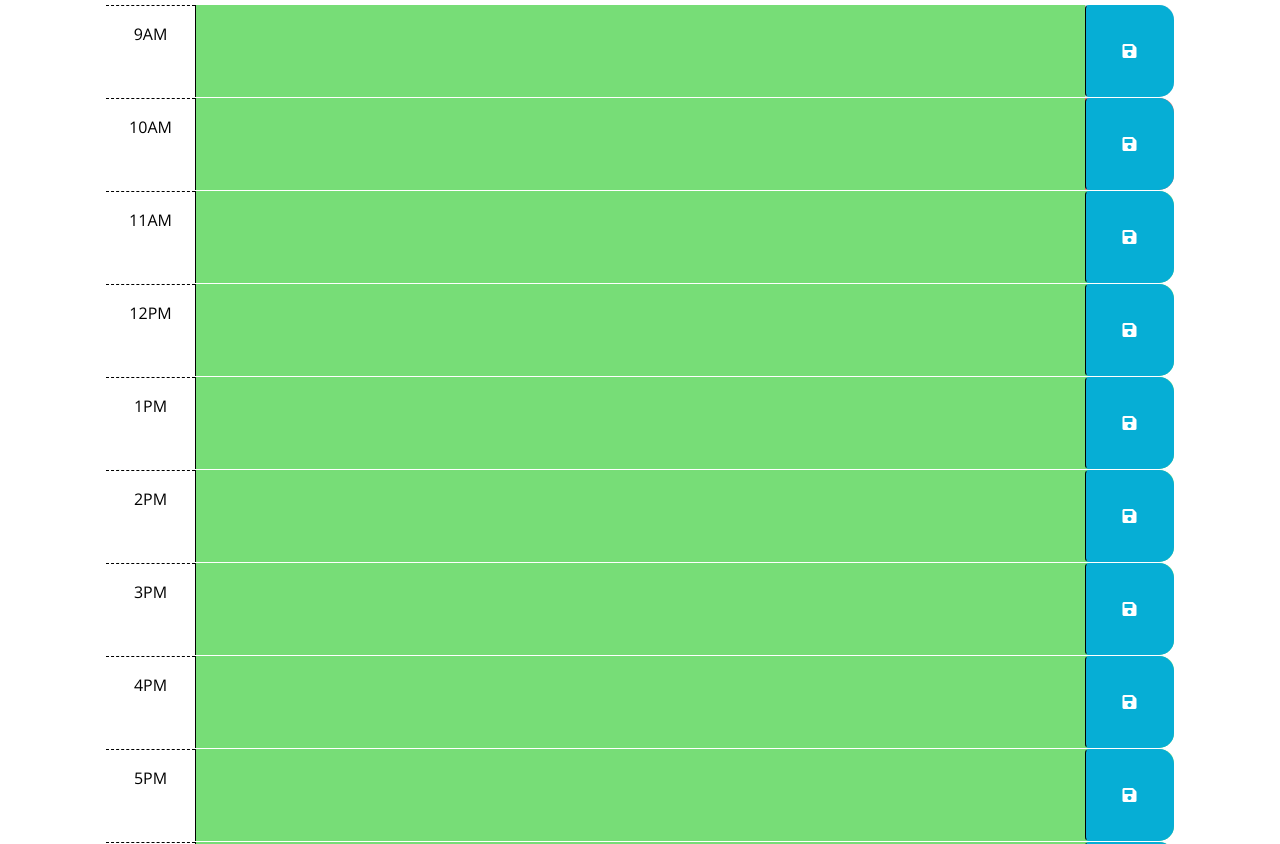
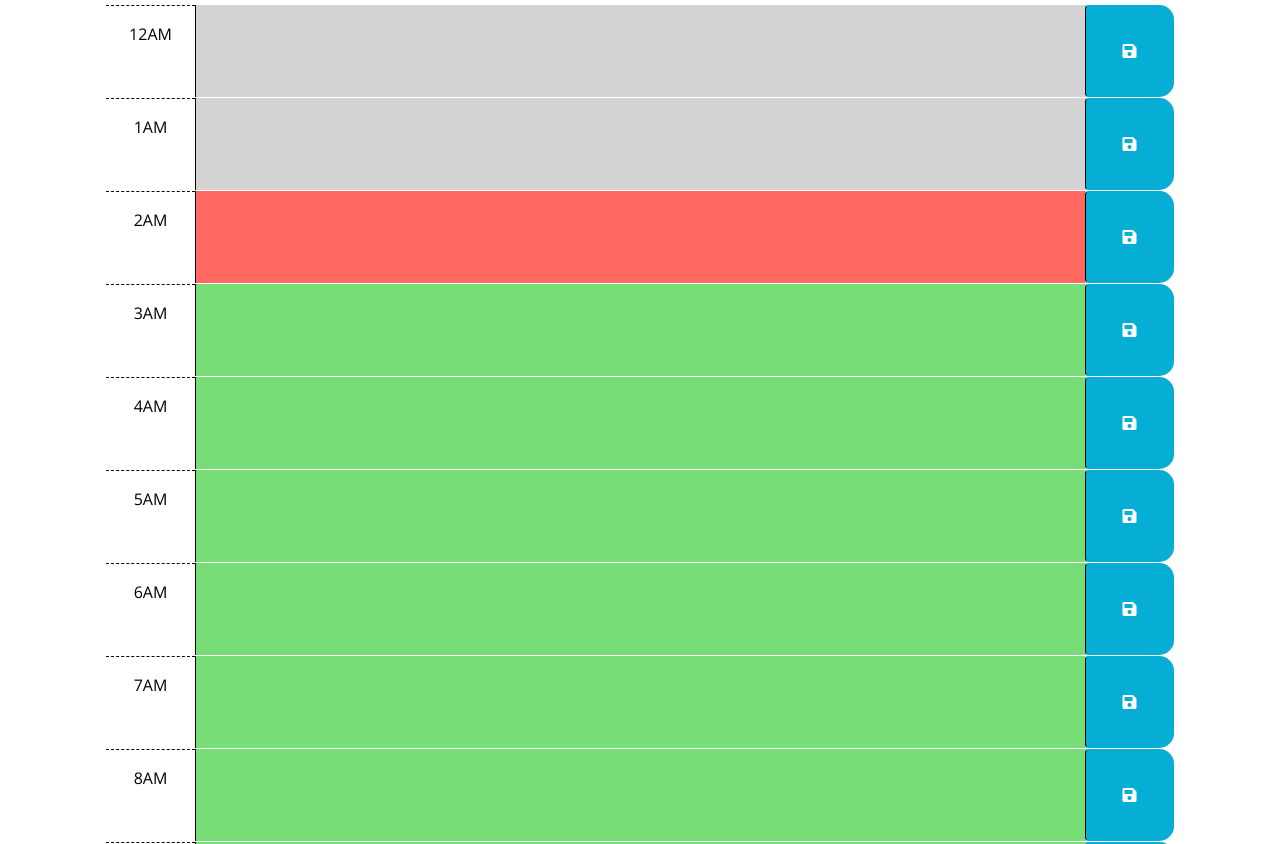
Before and after one commit to TKuhner/Challenge-5-Work-Day-Scheduler-Trevor-Kuhner, a plain HTML site: page index.html in a window 1280 px wide. Shown: the part 298-1142 px from the top of the page. Drawn offline with nearby package versions, Linux system fonts and the light colour scheme.

Commit message:
changed text colors to black so they're more readable

```diff
--- a/assets/css/style.css
+++ b/assets/css/style.css
@@ -37,12 +37,12 @@ body {
 
   .present {
     background-color: #ff6961;
-    color: white;
+    color: black;
   }
 
   .future {
     background-color: #77dd77;
-    color: white;
+    color: black;
   }
 
   .saveBtn {
--- a/assets/js/script.js
+++ b/assets/js/script.js
@@ -1,76 +1,80 @@
 // Wrap all code that interacts with the DOM in a call to jQuery to ensure that
 // the code isn't run until the browser has finished rendering all the elements
 // in the html.
-
 // TODO:
 // Add a listener for click events on the save button.
-
 // This code should use the id in the containing time-block as a key to save the user input in local storage.
-
 // HINT: What does `this` reference in the click listener function?
-
 // How can DOM traversal be used to get the "hour-x" id of the time-block containing the button that was clicked?
-
 // How might the id be useful when saving the description in local storage?
-
 // TODO: Add code to apply the past, present, or future class to each time block by comparing the id to the current hour.
-
 // HINTS: How can the id attribute of each time-block be used to conditionally add or remove the past, present, and future classes?
-
 // How can Day.js be used to get the current hour in 24-hour time?
-
 // TODO: Add code to get any user input that was saved in localStorage and set the values of the corresponding textarea elements.
-
 // HINT: How can the id attribute of each time-block be used to do this?
-
 // TODO: Add code to display the current date in the header of the page.
 
 
+// Get date and time
 var today = dayjs();
+
+// Get the save button element
 var saveBtn = document.querySelector(".saveBtn");
+
+// Get all time block elements
 var hoursEl = document.querySelectorAll(".time-block");
 
 
+
 window.onload = function () {
+  // Load stored data from local storage and populate the text areas
   for (var i = 0; i < localStorage.length; i++) {
     var pulledData = localStorage.key(i);
     $("#" + pulledData).children(".description").val(localStorage.getItem(pulledData));
   };
 
+  // Iterate through each time block element to add appropriate classes based on the current hour
   for (var i = 0; i < hoursEl.length; i++) {
     var hourId = $(hoursEl[i]).attr("id");
     hourId = hourId.split("-")[1];
 
     if (today.hour() > hourId) {
+      // Add 'past' class for time blocks in the past
       $(hoursEl[i]).children(".description").addClass("past");
-    } else if (today.hour() == hourId) {
+    }
+
+    // Add 'present' class for the current time block
+    else if (today.hour() == hourId) {
       $(hoursEl[i]).children(".description").addClass("present");
-    } else if (today.hour() < hourId) {
+    }
+
+     // Add 'future' class for time blocks in the future
+    else if (today.hour() < hourId) {
       $(hoursEl[i]).children(".description").addClass("future");
     }
 
-    console.log("hourId is " + hourId);
-    console.log("current hour is " + today.hour());
-    console.log(today.hour() + 1);
+    // debugging statements
+    // console.log("hourId is " + hourId);
+    // console.log("current hour is " + today.hour());
+    // console.log(today.hour() + 1);
   }
 }
 
-// display current date and time
+// Display the current date and time in header
 $('#currentDay').text(today.format('MMM D, YYYY, h:mm:ss a'));
 
-
-
-// save text in textarea to local storage
+// Save textarea input to local storage when save button class clicked
 $(".saveBtn").on("click", function () {
   var text = $(this).siblings(".description").val();
   var time = $(this).parent().attr("id");
 
   localStorage.setItem(time, text);
 
-  console.log(text, time);
+  // debugging statement
+  // console.log(text, time);
 });
 
-// clear local storage button
+// Clear local storage
 $("#clearStorageBtn").on("click", function () {
   localStorage.clear();
 });
--- a/index.html
+++ b/index.html
@@ -34,7 +34,70 @@
         -->
 
     <!-- Example of a past time block. The "past" class adds a gray background color. -->
+    <div id="hour-0" class="row time-block past">
+      <div class="col-2 col-md-1 hour text-center py-3">12AM</div>
+      <textarea class="col-8 col-md-10 description" rows="3"> </textarea>
+      <button class="btn saveBtn col-2 col-md-1" aria-label="save">
+        <i class="fas fa-save" aria-hidden="true"></i>
+      </button>
+    </div>
+    <div id="hour-1" class="row time-block past">
+      <div class="col-2 col-md-1 hour text-center py-3">1AM</div>
+      <textarea class="col-8 col-md-10 description" rows="3"> </textarea>
+      <button class="btn saveBtn col-2 col-md-1" aria-label="save">
+        <i class="fas fa-save" aria-hidden="true"></i>
+      </button>
 
+    </div>
+    <div id="hour-2" class="row time-block past">
+      <div class="col-2 col-md-1 hour text-center py-3">2AM</div>
+      <textarea class="col-8 col-md-10 description" rows="3"> </textarea>
+      <button class="btn saveBtn col-2 col-md-1" aria-label="save">
+        <i class="fas fa-save" aria-hidden="true"></i>
+      </button>
+    </div>
+    <div id="hour-3" class="row time-block past">
+      <div class="col-2 col-md-1 hour text-center py-3">3AM</div>
+      <textarea class="col-8 col-md-10 description" rows="3"> </textarea>
+      <button class="btn saveBtn col-2 col-md-1" aria-label="save">
+        <i class="fas fa-save" aria-hidden="true"></i>
+      </button>
+    </div>
+    <div id="hour-4" class="row time-block past">
+      <div class="col-2 col-md-1 hour text-center py-3">4AM</div>
+      <textarea class="col-8 col-md-10 description" rows="3"> </textarea>
+      <button class="btn saveBtn col-2 col-md-1" aria-label="save">
+        <i class="fas fa-save" aria-hidden="true"></i>
+      </button>
+    </div>
+    <div id="hour-5" class="row time-block past">
+      <div class="col-2 col-md-1 hour text-center py-3">5AM</div>
+      <textarea class="col-8 col-md-10 description" rows="3"> </textarea>
+      <button class="btn saveBtn col-2 col-md-1" aria-label="save">
+        <i class="fas fa-save" aria-hidden="true"></i>
+      </button>
+    </div>
+    <div id="hour-6" class="row time-block past">
+      <div class="col-2 col-md-1 hour text-center py-3">6AM</div>
+      <textarea class="col-8 col-md-10 description" rows="3"> </textarea>
+      <button class="btn saveBtn col-2 col-md-1" aria-label="save">
+        <i class="fas fa-save" aria-hidden="true"></i>
+      </button>
+    </div>
+    <div id="hour-7" class="row time-block past">
+      <div class="col-2 col-md-1 hour text-center py-3">7AM</div>
+      <textarea class="col-8 col-md-10 description" rows="3"> </textarea>
+      <button class="btn saveBtn col-2 col-md-1" aria-label="save">
+        <i class="fas fa-save" aria-hidden="true"></i>
+      </button>
+    </div>
+    <div id="hour-8" class="row time-block past">
+      <div class="col-2 col-md-1 hour text-center py-3">8AM</div>
+      <textarea class="col-8 col-md-10 description" rows="3"> </textarea>
+      <button class="btn saveBtn col-2 col-md-1" aria-label="save">
+        <i class="fas fa-save" aria-hidden="true"></i>
+      </button>
+    </div>
 
     <div id="hour-9" class="row time-block past">
       <div class="col-2 col-md-1 hour text-center py-3">9AM</div>
@@ -145,12 +208,18 @@
         <i class="fas fa-save" aria-hidden="true"></i>
       </button>
     </div>
+    <div id="hour-23" class="row time-block future">
+      <div class="col-2 col-md-1 hour text-center py-3">11PM</div>
+      <textarea class="col-8 col-md-10 description" rows="3"> </textarea>
+      <button class="btn saveBtn col-2 col-md-1" aria-label="save">
+        <i class="fas fa-save" aria-hidden="true"></i>
+      </button>
+    </div>
 
     <br>
     <div class="justify-content-center d-flex">
       <button id="clearStorageBtn" class="btn btn-primary btn-danger" type="submit">Clear Storage</button>
     </div>
-
 
     <script src="https://code.jquery.com/jquery-3.4.1.min.js"></script>
     <script src="https://cdn.jsdelivr.net/npm/dayjs@1.11.3/dayjs.min.js"
```
Also changed, not shown: 1 other file.
